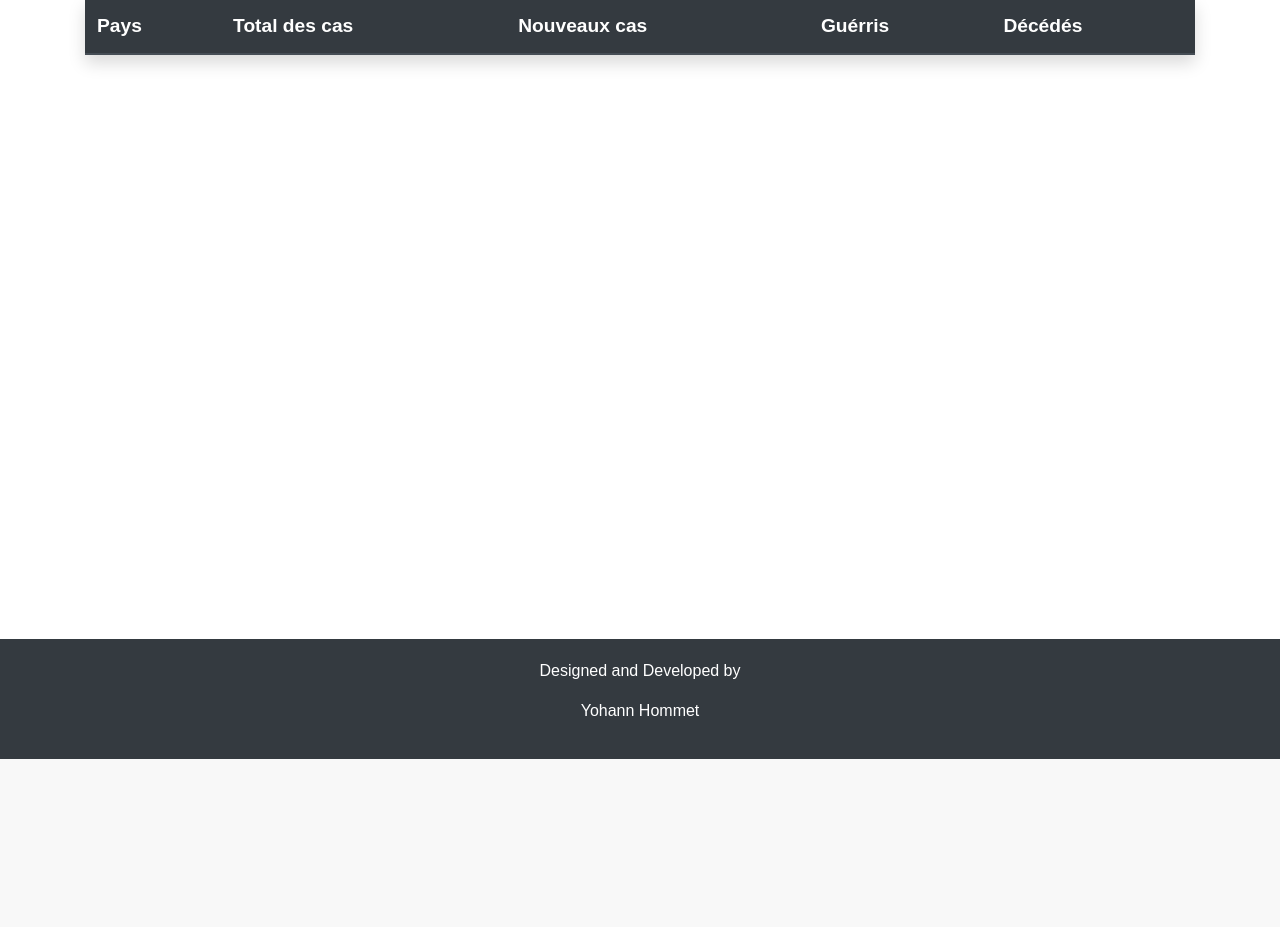
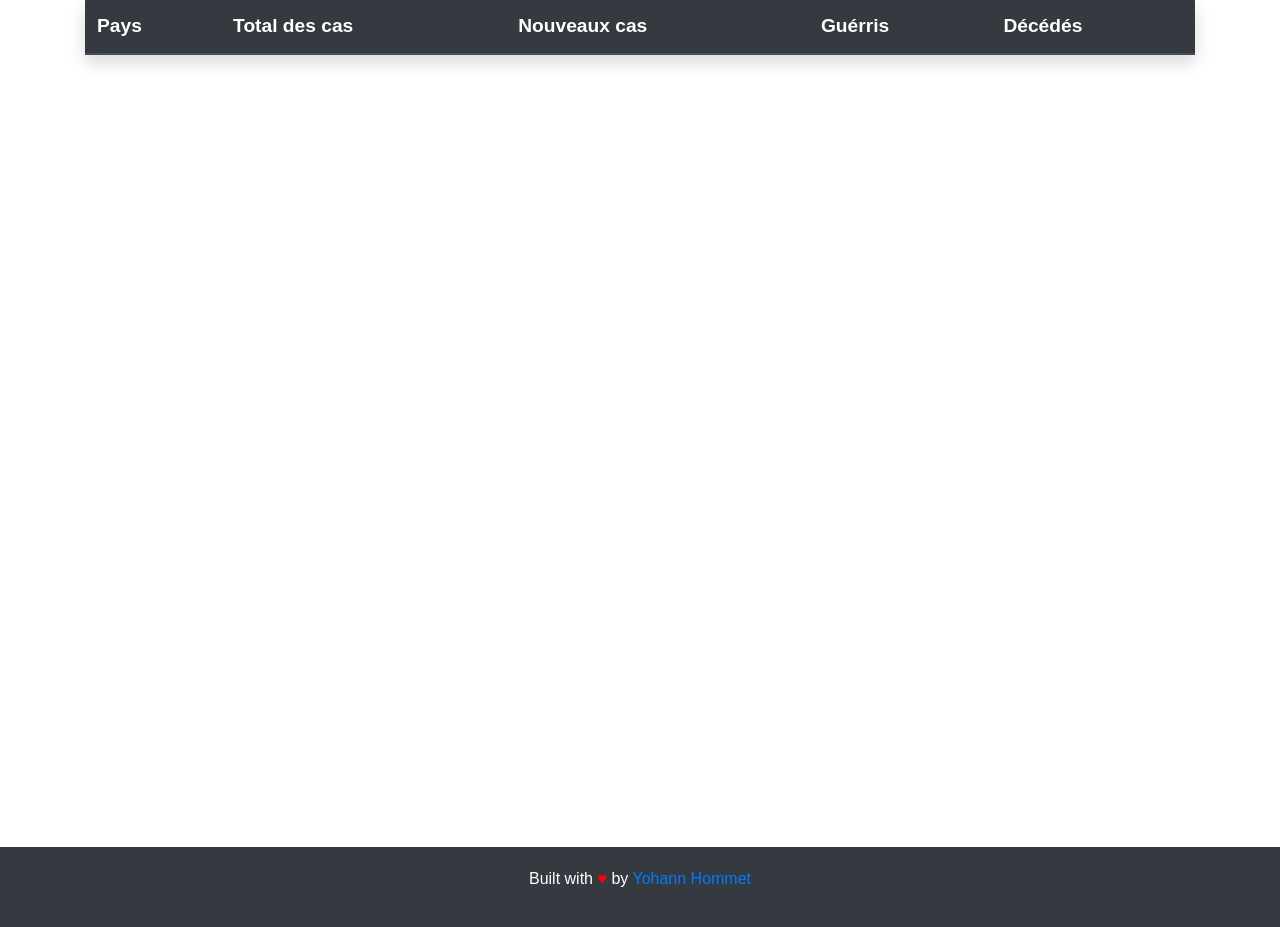
Before and after one commit to YohannHommet/Covid_Tracker, a PHP site: page / in a window 1280 px wide. Shown: the part 125-1052 px from the top of the page. Before the commit the page ends 884 px from the top, so only its background shows below. Run offline with PHP 8.4, Linux system fonts and the light colour scheme; lists and menus that the app fills with data are empty; some libraries are stand-ins or nearby versions.

Commit message:
Update styling and readme.md

```diff
--- a/index.html
+++ b/index.html
@@ -23,7 +23,7 @@
     <h1 class="text-center">Statistiques Covid_19</h1>
   </header>
 
-  <section class="container mt-5">
+  <section class="container mt-5 min-vh-100">
     <table id="covidTable" class="table table-border table-light table-striped shadow">
 
       <thead class="thead-dark">
@@ -41,9 +41,8 @@
     </table>
   </section>
 
-  <footer class="text-center bg-dark">
-    <p>Designed and Developed by</p>
-    <p>Yohann Hommet</p>
+  <footer class="mt-5 text-center bg-dark h-100">
+    <p>Built with <span style="color: red;">&hearts;</span> by <a href="https://github.com/YohannHommet">Yohann Hommet</a></p>
   </footer>
 
 
--- a/style.css
+++ b/style.css
@@ -16,9 +16,6 @@
     font-weight: 600;
     text-shadow: 0 0 4px rgba(255, 255, 255, 0.5);
     color: #343A40;
-}
-.container {
-    height: 80vh;
 }
 
 table {
```
Also changed, not shown: README.md.
